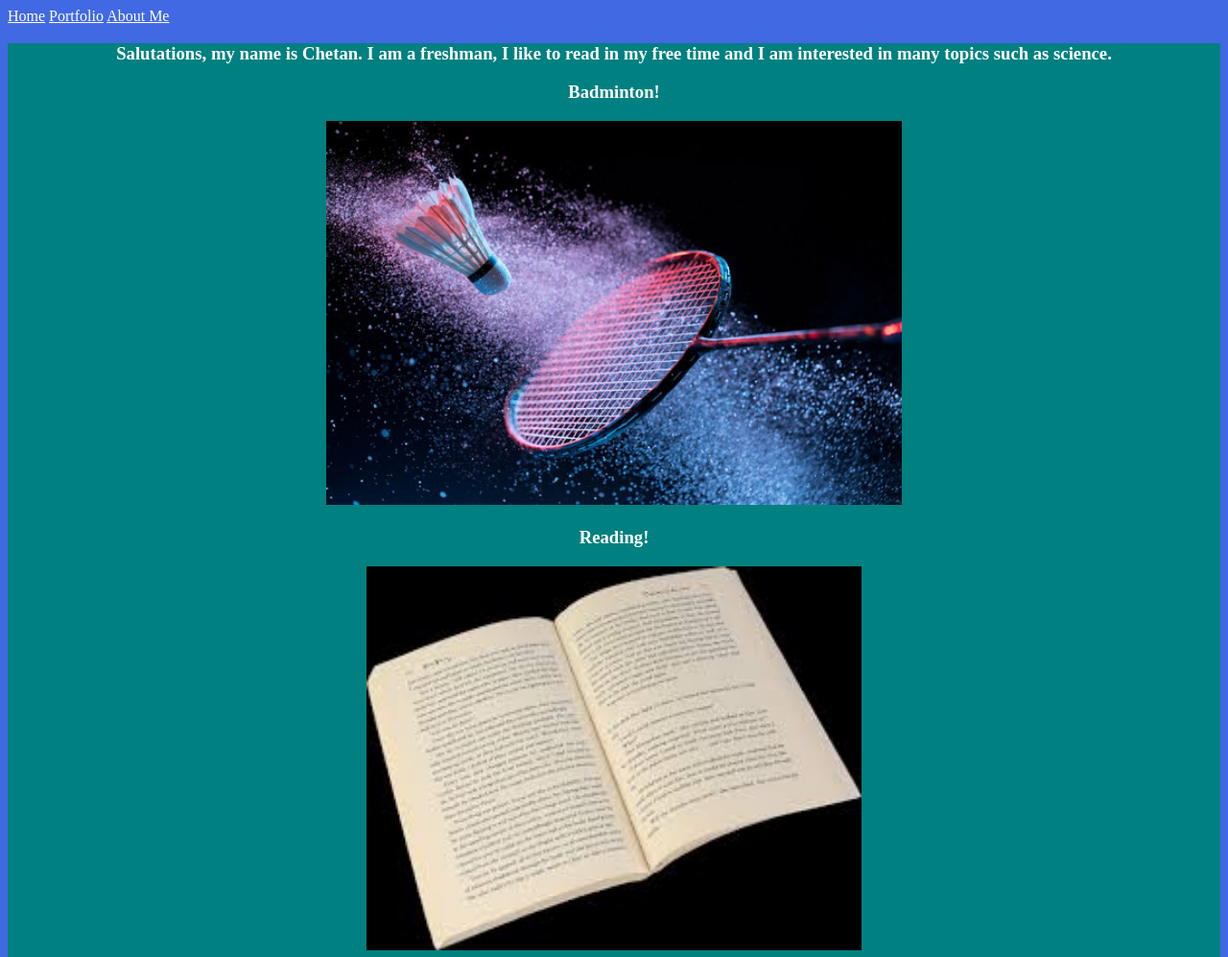
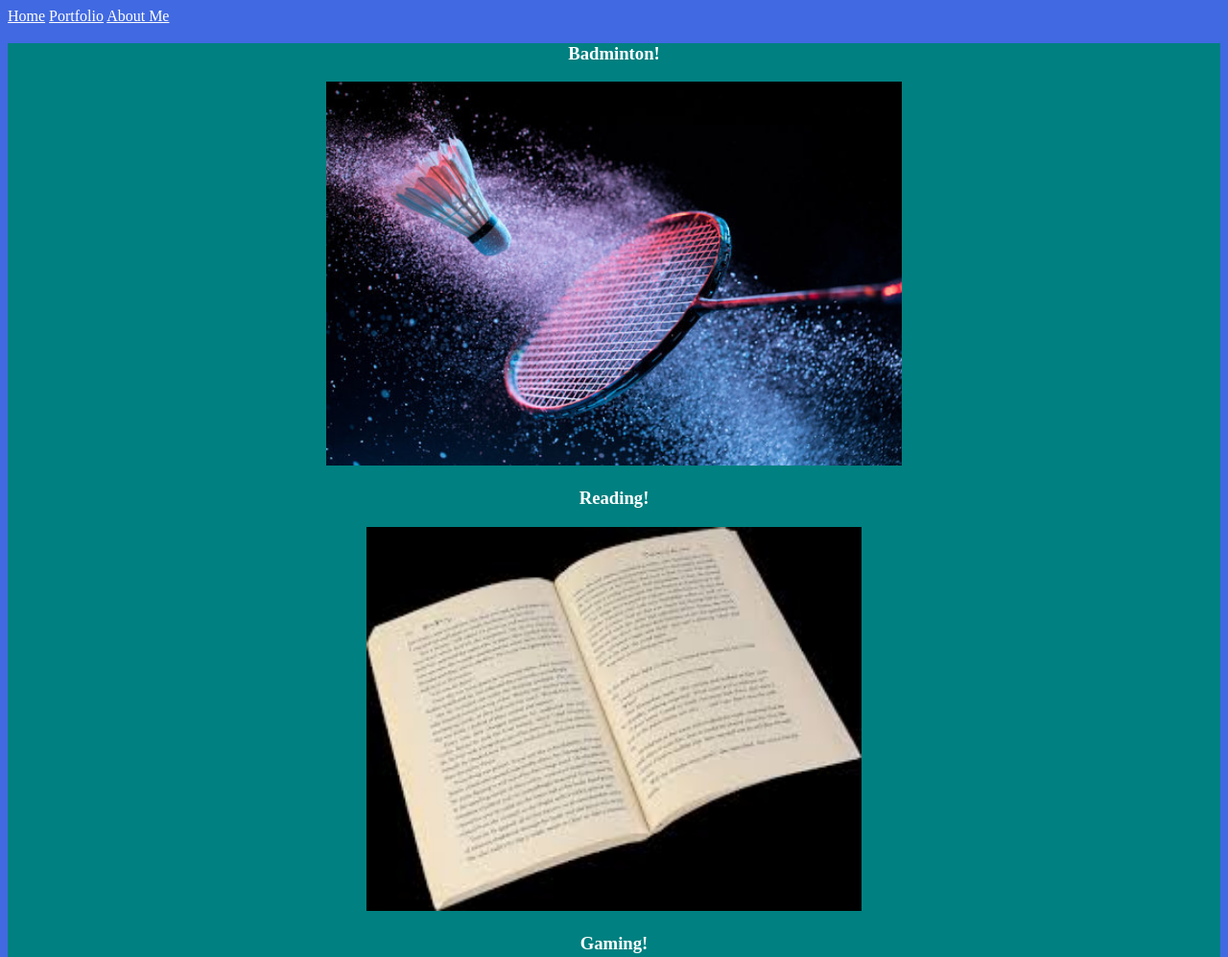
Before and after one commit to Dazakipotat/Dazakipotat.github.io, a plain HTML site: page aboutme.html in a window 1280 px wide. Shown: the top 997 px of the page at 96% size. Drawn offline with Linux system fonts and the light colour scheme; a script that the page names is missing.

Commit message:
Update aboutme.html

```diff
--- a/aboutme.html
+++ b/aboutme.html
@@ -10,7 +10,6 @@
  	  <body bgcolor="RoyalBlue">
          <center style="background-color: Teal;">
     <center>
-    <h3 style="color: white"> Salutations, my name is Chetan. I am a freshman, I like to read in my free time and I am interested in many topics such as science.
       <h3 style="color: white">Badminton!</h3>
       <img src="Images/badminton.jpg" height="400" alt="centered image" class="aligncenter">
       <h3 style="color: white">Reading!</h3>
```
